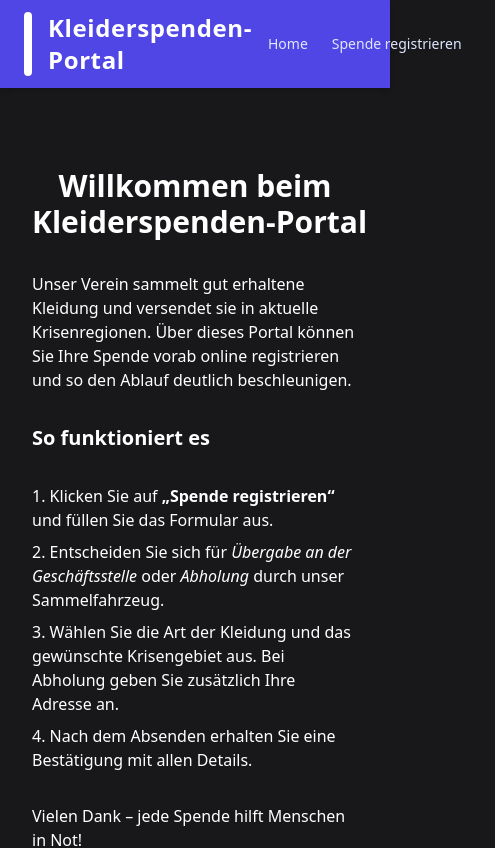
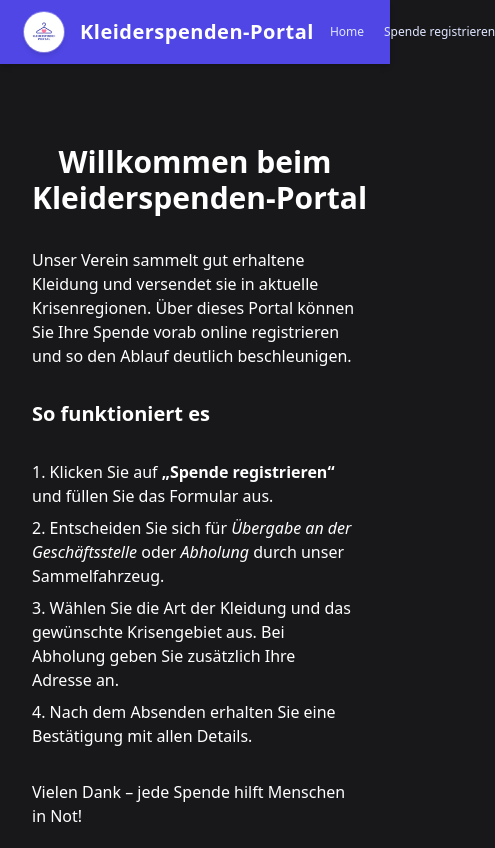
Before and after one commit to struperto/iu-ipwa01-kleiderspenden, a React (Vite) app: page / in a window 390 px wide. Shown: the top 848 px of the page, 495 px wide, since content can reach past the window. Built offline with nearby package versions, Linux system fonts and the light colour scheme.

Commit message:
style(nav): responsive font sizes for top links

```diff
--- a/src/components/Header.tsx
+++ b/src/components/Header.tsx
@@ -2,22 +2,37 @@ export default function Header() {
   return (
     <header className="bg-indigo-600 w-full shadow-md">
       <div className="max-w-screen-lg mx-auto flex items-center gap-4 px-6 py-3 justify-between">
-        {/* Logo */}
-        <div className="bg-white rounded-full p-1">
-          <img src="/logo.png" alt="Logo" className="h-14 w-auto" />
-        </div>
 
-        {/* Titel */}
-        <h1 className="text-white text-2xl font-semibold tracking-wide">
-          Kleiderspenden-Portal
-        </h1>
 
+  {/* Logo-Badge */}
+  <img
+    src="/logo.png"
+    alt="Kleiderspenden-Logo"
+    className="
+      h-10 w-10                 /* Basisgröße 40 px × 40 px  */
+      sm:h-12 sm:w-12           /* ab 640 px etwas größer    */
+      rounded-full              /* kreisförmig               */
+      bg-white p-1              /* weißer Hintergrund + Innenabstand   */
+      shadow-md ring-1 ring-white/30
+    "
+  />
+
+  {/* Titel */}
+  <h1
+    className="
+      text-white font-semibold tracking-wide
+      text-xl sm:text-2xl lg:text-[1.65rem]
+      whitespace-nowrap
+    "
+  >
+  Kleiderspenden-Portal
+</h1>
         {/* Navigation */}
-        <nav className="ml-auto flex items-center gap-6 text-indigo-100 text-sm">
-          <a href="/" className="hover:text-white underline-offset-4 hover:underline">
+        <nav className="ml-auto flex items-center gap-5">
+          <a href="/" className="text-indigo-100 hover:text-white text-xs sm:text-sm md:text-base font-medium leading-none underline-offset-4 hover:underline">
             Home
           </a>
-          <a href="/spende" className="hover:text-white underline-offset-4 hover:underline">
+          <a href="/spende" className="text-indigo-100 hover:text-white text-xs sm:text-sm md:text-base font-medium leading-none underline-offset-4 hover:underline">
             Spende&nbsp;registrieren
           </a>
         </nav>
```
